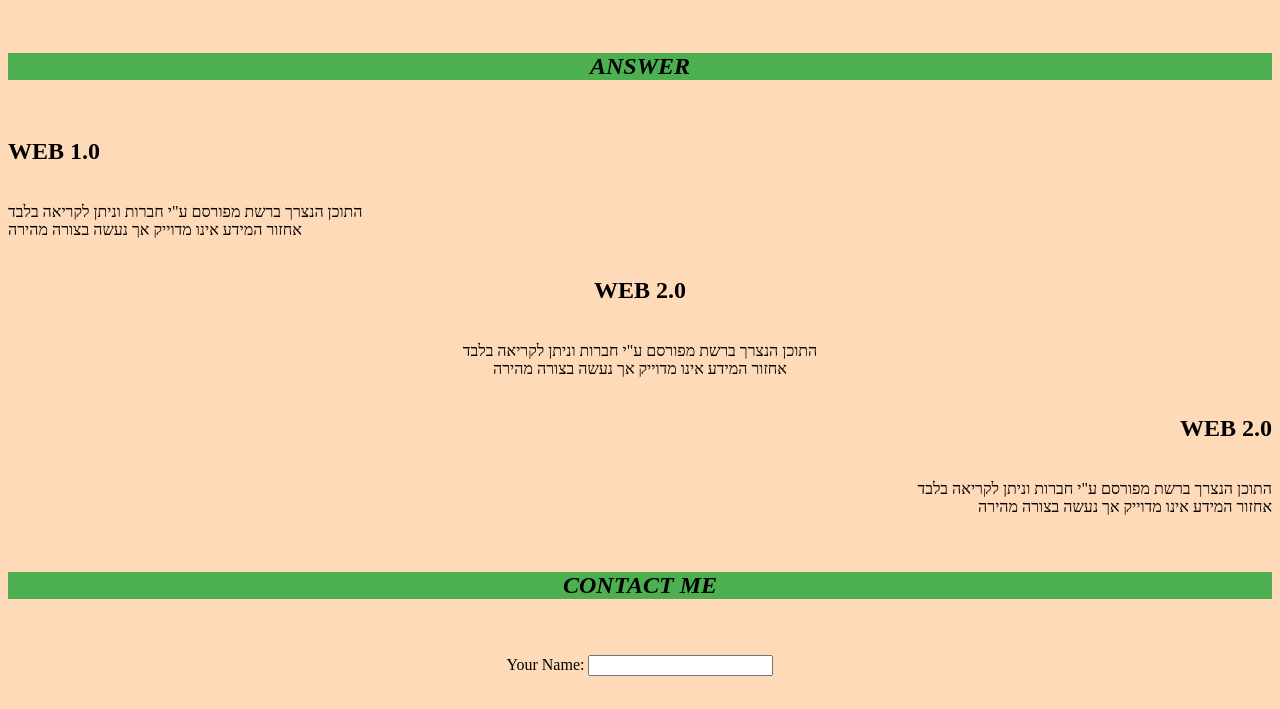
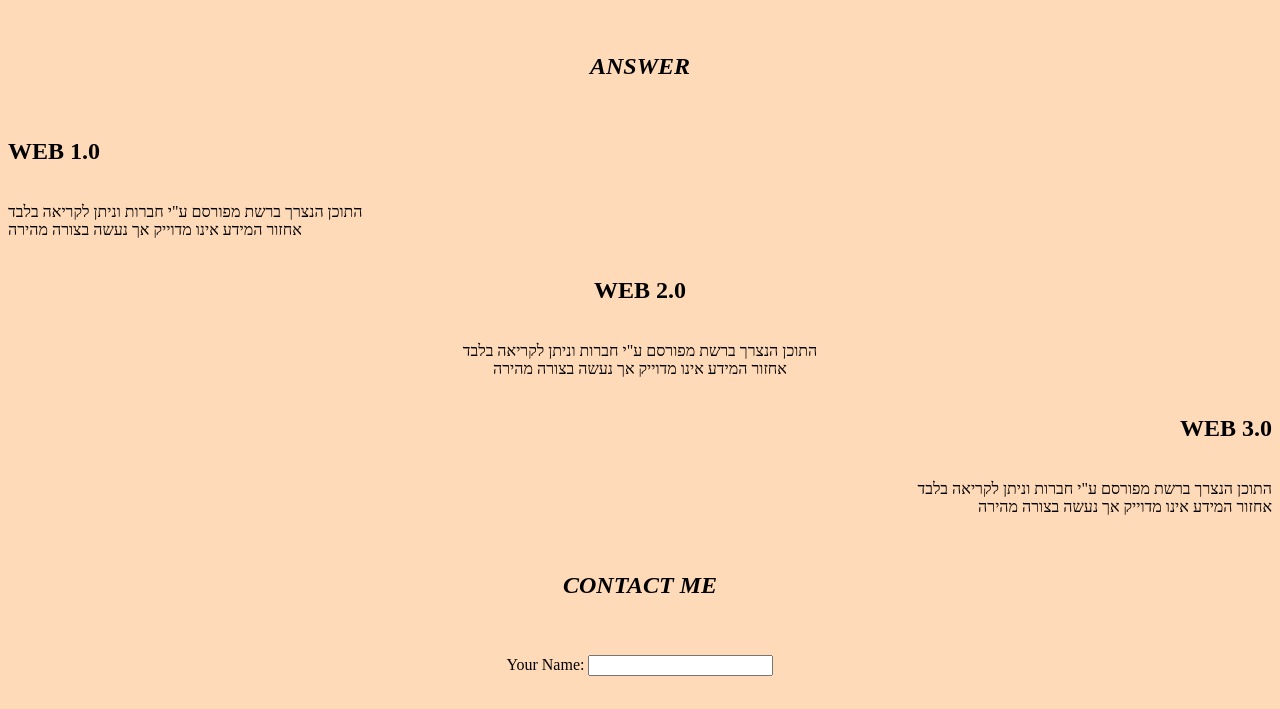
Before and after one commit to SISE-Web-Development-Environments/205866106, a plain HTML site: page index.html in a window 1280 px wide. Shown: the part 1791-2500 px from the top of the page. Drawn offline with Linux system fonts and the light colour scheme; files whose address does not match are found by name.

Commit message:
Add files via upload

```diff
--- a/index.html
+++ b/index.html
@@ -77,7 +77,7 @@ cooking, watching series and playing and being with my friends.
 <br/>
 <h1 class="title"> SCAN MY CODE </h1>
 <br/>
-<img src="file:///C:/Users/shira/Desktop/net/assignment1-shirangol-master/assignment1-shirangol-master/codeScan.png"  width=200 height=200 class="center"></img>
+<img src="codeScan.png"  width=200 height=200 class="center"></img>
 <br/>
 </section>
 
@@ -104,7 +104,7 @@ cooking, watching series and playing and being with my friends.
 </div>
 <br/>
 <div id="ans3">
-  <h1>WEB 2.0</h1>
+  <h1>WEB 3.0</h1>
   <br/>
   התוכן הנצרך ברשת מפורסם ע"י חברות וניתן לקריאה בלבד
   <br/>
--- a/style.css
+++ b/style.css
@@ -6,12 +6,13 @@
 	background: white;
 	list-style: none;
 	float: right;
+
 }
 
 .title{
 	font-style: italic;
 	text-align: center;
-	background: rgb(76, 175, 80);
+
 }
 .center {
 	display: block;
```
